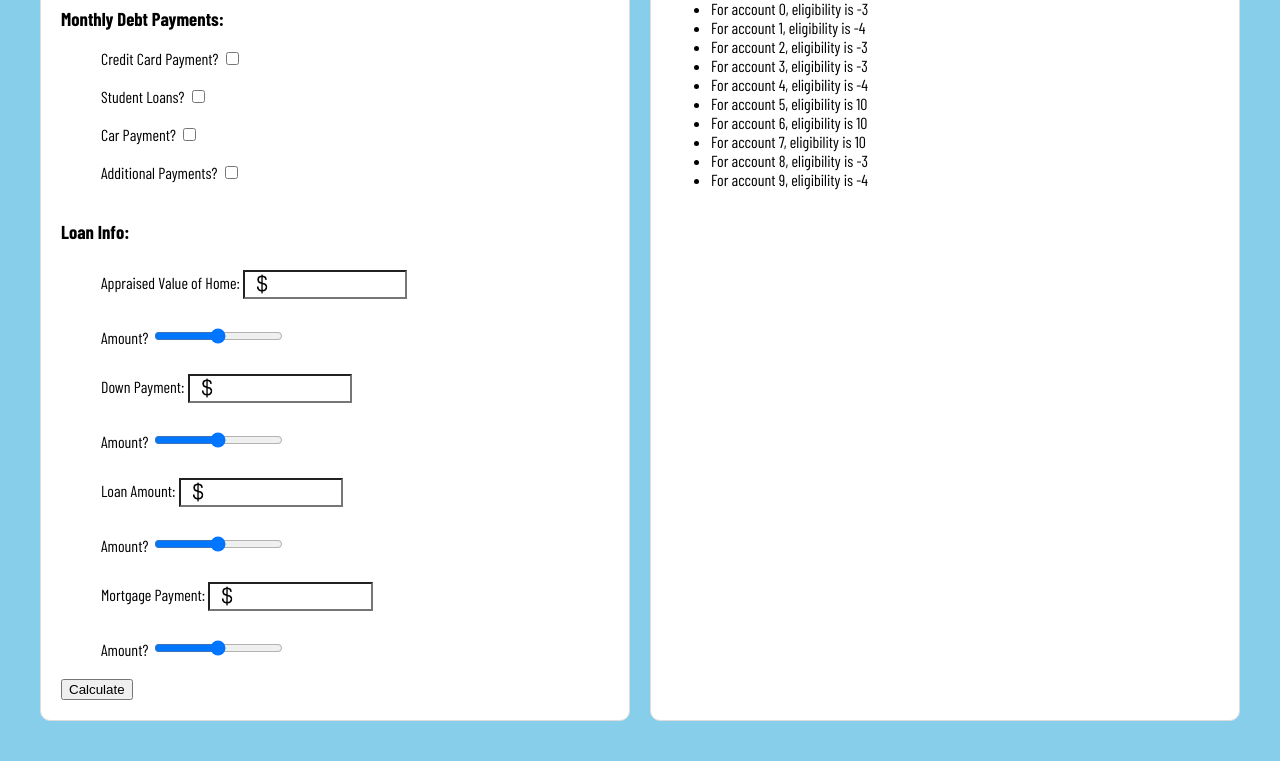
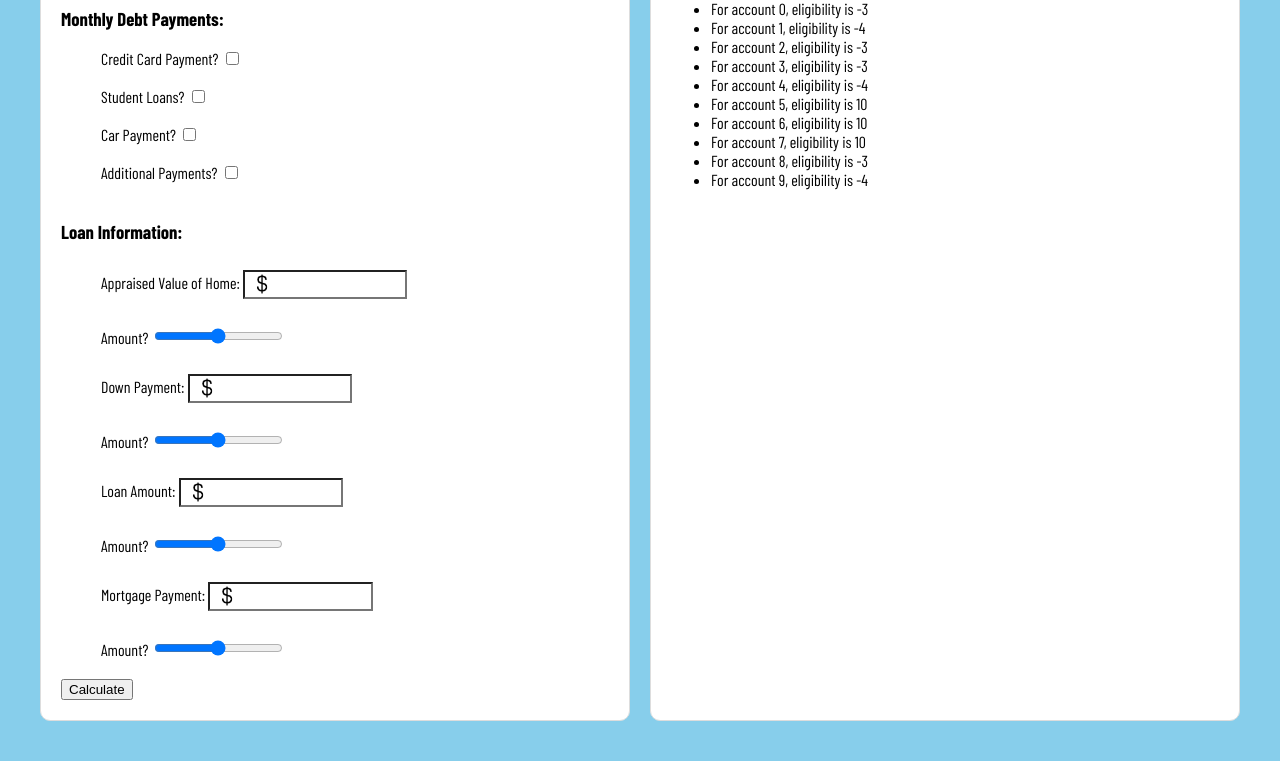
Before and after one commit to griflot/hackutd-X, a Flask app: page / in a window 1280 px wide. Shown: the part 558-1319 px from the top of the page. Run offline with Flask 3, Linux system fonts and the light colour scheme.

Commit message:
Update site.html
edit display and fix confetti

```diff
--- a/Flask/templates/site.html
+++ b/Flask/templates/site.html
@@ -150,7 +150,7 @@
             <div class="row">
                 <div class="column">
                     <form onsubmit="createConfetti(); return false;">
-                        <h3>Credit Info:</h3>
+                        <h3>Credit Information:</h3>
 
                         <label for="creditScore"><span class="tab"></span>Credit Score:</label>
                         <input type="number" id="creditScore" name="creditScore" min="0"><br><br>
@@ -200,7 +200,7 @@
                             <span class="tab"></span><input type="amount" id="morePaymentsAmount" name="morePaymentsAmount" min="0"><br><br>
                         </div>
 
-                        <h3>Loan Info:</h3>
+                        <h3>Loan Information:</h3>
 
                         <label for="appraisedValue"><span class="tab"></span>Appraised Value of Home:</label>
                         <input type="amount" id="appraisedValue" name="appraisedValue" min="0"><br><br>
@@ -354,7 +354,6 @@
 
         const calculateButton = document.getElementById('calculate-button');
             calculateButton.addEventListener('click', function () {
-                createConfetti(100); // You can change the number of confetti pieces as needed
                 scrollToTop(); // Call the scrollToTop function
 
                 const creditScore = parseFloat(document.getElementById('creditScore').value);
@@ -365,6 +364,7 @@
                 if (creditScore >= 640) {
                     creditScoreResult.innerText = "Success";
                     creditScoreResult.style.color = "green";
+                    createConfetti(100);
                 } else {
                     creditScoreResult.innerText = "Low credit score";
                     creditScoreResult.style.color = "red";
```
